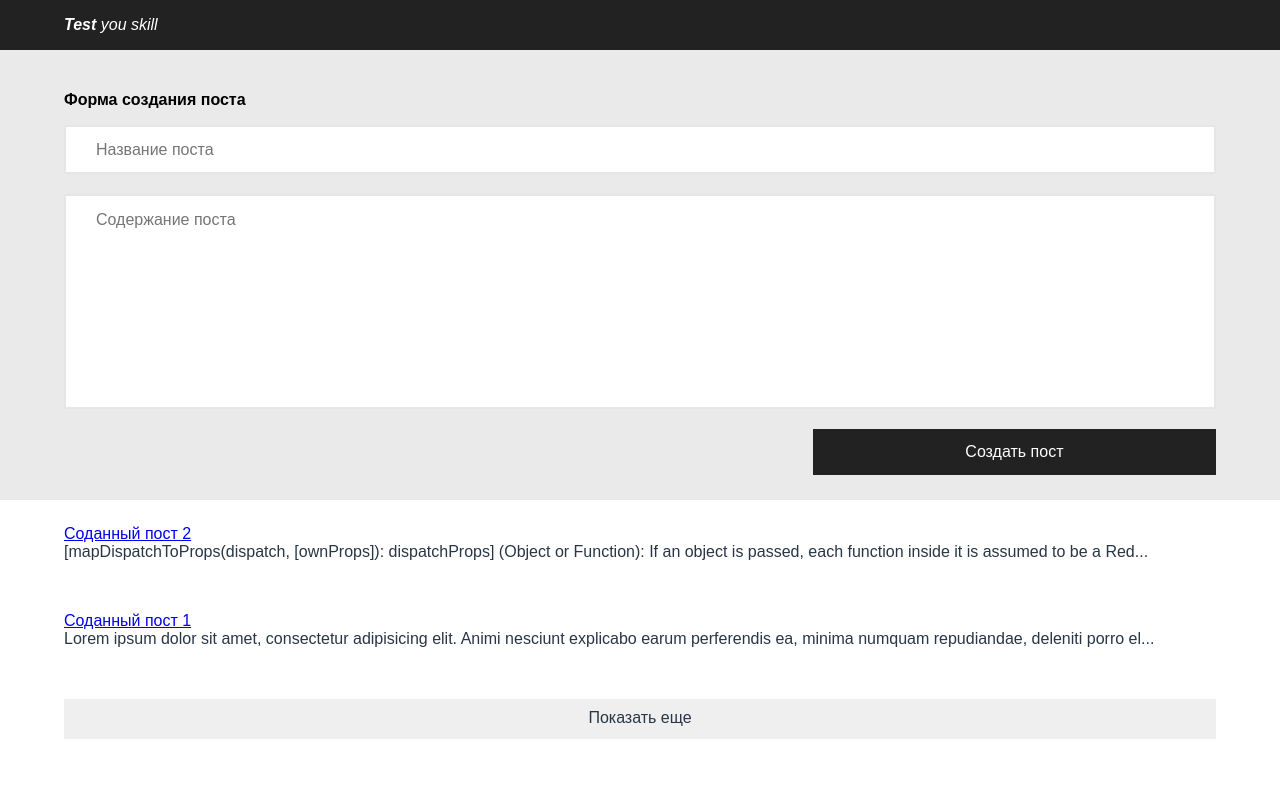
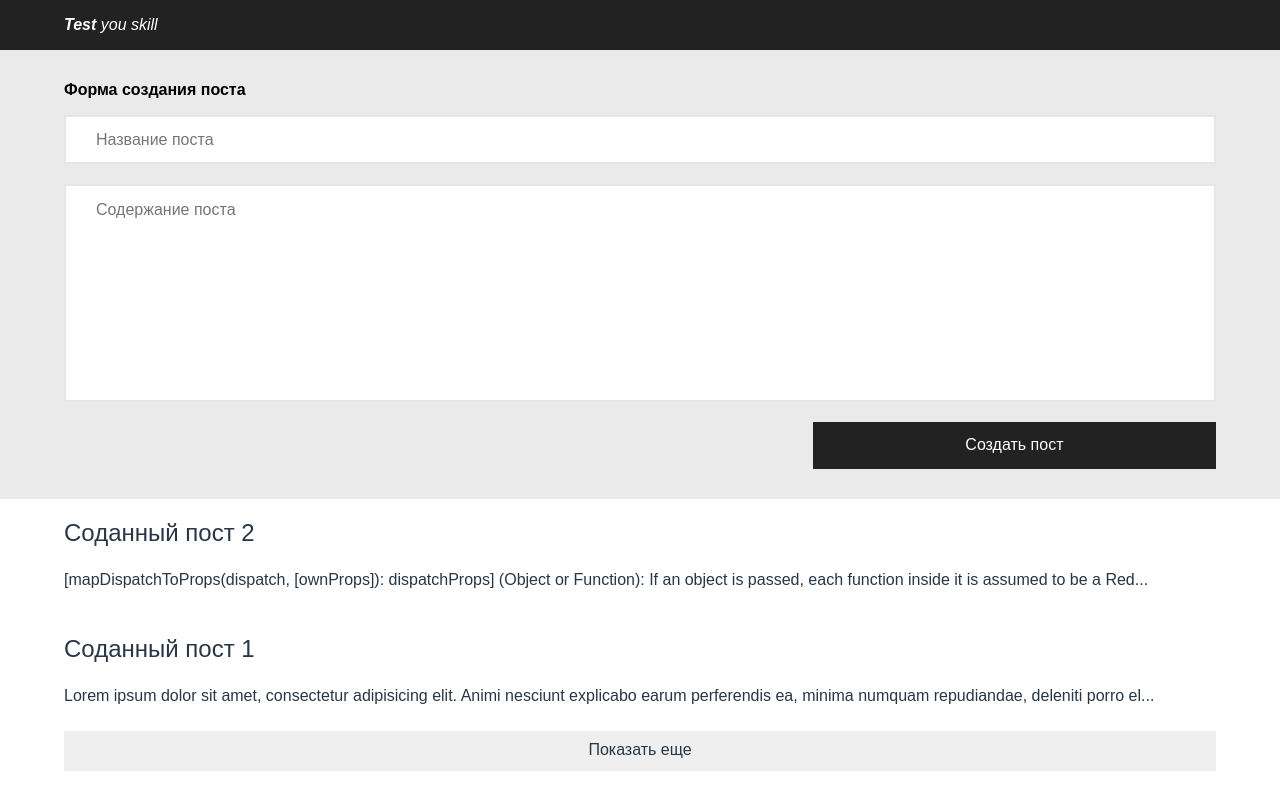
Before and after one commit to LKTN/Branch, a React app: page / in a window 1280 px wide. Built offline with nearby package versions, Linux system fonts and the light colour scheme.

Commit message:
Style of IndexWrapper is implemented

```diff
--- a/src/components/App.jsx
+++ b/src/components/App.jsx
@@ -2,17 +2,9 @@ import React from 'react';
 import { BrowserRouter, Route, Switch } from 'react-router-dom';
 import DetailView from './DetailView.jsx';
 import Header from './Header.jsx';
-import Form from './Form.jsx';
-import PostList from './PostList.jsx';
-import Filter from './Filter.jsx';
-
-
-const App2 = ({ match }) => (
-  <h1>Some text {match.params.id}</h1>
-);
+import IndexWrapper from './IndexWrapper.jsx';
 
 const FourOhFour = () => <h1>404</h1>;
-
 
 let App = () => {
   return (
@@ -21,7 +13,7 @@ let App = () => {
         <Header />
 
         <Switch>
-          <Route exact path='/' component={() => (<div><Form /><PostList /><Filter /></div>)} />
+          <Route exact path='/' component={IndexWrapper} />
           <Route path='/:id' component={DetailView} />
           <Route component={FourOhFour} />
         </Switch>
--- a/src/components/Filter.jsx
+++ b/src/components/Filter.jsx
@@ -4,7 +4,7 @@ import { toggleFilter } from '../actions/index.js'
 
 let Filter = (props) => {
   return (
-    <div className='filter' onClick={() => props.onFilterClick()}>
+    <div className={`filter ${props.className}`} onClick={() => props.onFilterClick()}>
       <span className='filter__text'>{props.showAll ? 'Скрыть' : 'Показать еще'}</span>
     </div>
   )
--- a/src/components/Filter.scss
+++ b/src/components/Filter.scss
@@ -4,8 +4,6 @@
   align-items: center;
   background-color: #efefef;
   cursor: pointer;
-  width: 90%;
-  margin: 25px 5%;
   height: 40px;
 
   &__text {
--- a/src/components/Form.jsx
+++ b/src/components/Form.jsx
@@ -5,8 +5,7 @@ import { addPost } from '../actions/index.js';
 class Form extends React.Component {
   render() {
     return (
-      <div className='form'>
-        <form className='form__fields'>
+      <form className={`form ${this.props.className}`}>
         <p className='form__header'>Форма создания поста</p>
         <input type='text' name='postName' className='form__postName' placeholder='Название поста' ref={ (topic) => {this.topic = topic} }/>
         <textarea rows="10" cols="45" name="postText" className='form__postText' placeholder='Содержание поста' ref={ (text) => {this.text = text} }></textarea>
@@ -27,7 +26,6 @@ class Form extends React.Component {
           this.text.value = '';
         }} />
       </form>
-      </div>
     )
   }
 }
--- a/src/components/Form.scss
+++ b/src/components/Form.scss
@@ -1,16 +1,6 @@
 .form {
   display: flex;
-  align-items: center;
-  height: 450px;
-  background-color: #eaeaea;
-
-  &__fields {
-    display: flex;
-    flex-direction: column;
-    height: 400px;
-    width: 90%;
-    margin: 0 5%;
-  }
+  flex-direction: column;
 
   &__header {
     font-weight: bold;
--- /dev/null
+++ b/src/components/IndexWrapper.jsx
@@ -0,0 +1,15 @@
+import React from 'react';
+import Form from './Form.jsx';
+import PostList from './PostList.jsx';
+import Filter from './Filter.jsx';
+
+
+let IndexWrapper = () => (
+  <div className='indexWrapper'>
+    <Form className='indexWrapper__form' />
+    <PostList />
+    <Filter className='indexWrapper__filter' />
+  </div>
+);
+
+export default IndexWrapper;
--- /dev/null
+++ b/src/components/IndexWrapper.scss
@@ -0,0 +1,13 @@
+.indexWrapper {
+
+  &__form {
+    width: 90%;
+    padding: 15px 5% 30px;
+    background-color: #eaeaea;
+  }
+
+  &__filter {
+    width: 90%;
+    margin: 0 5% 25px;
+  }
+}
--- a/src/components/Post.scss
+++ b/src/components/Post.scss
@@ -1,24 +1,27 @@
 .post {
-  padding: 25px 0;
   list-style-type: none;
   color: #283645;
 
-  &:hover {
-    background-color: #efefef;
-    cursor: pointer;
+  &__header {
+    display: block;
+    font-size: 1.5em;
+    padding: 20px 5% 0;
+    color: #283645;
+    text-decoration: none;
 
-    & .post__header {
+    &:hover {
       text-decoration: underline;
+      background-color: #efefef;
+
+      & ~ p {
+        background-color: #efefef;
+      }
     }
-  }
-
-  &__header {
-    width: 90%;
-    margin: 0 5% 25px;
   }
 
   &__text {
     width: 90%;
-    margin: 0 5%;
+    padding: 25px 5%;
+    margin: 0;
   }
 }
--- a/src/components/PostList.jsx
+++ b/src/components/PostList.jsx
@@ -1,17 +1,6 @@
 import React from 'react';
 import { connect } from 'react-redux';
 import Post from './Post.jsx';
-
-const mapStateToProps = state => {
-  switch(state.showAll) {
-    case true:
-      return state
-    case false:
-      return state
-    default:
-      return state
-  }
-}
 
 let postList = ({posts, showAll}) => {
     var listPosts = posts.map((post, ind) => (
@@ -26,7 +15,7 @@ let postList = ({posts, showAll}) => {
 }
 
 const PostList = connect(
-  mapStateToProps
+  state => state
 )(postList);
 
 export default PostList;
--- a/src/style.scss
+++ b/src/style.scss
@@ -1,4 +1,5 @@
 @import "libs/normalize";
+@import "components/IndexWrapper.scss";
 @import "components/Header.scss";
 @import "components/Form.scss";
 @import "components/Post.scss";
```
Also changed, not shown: src/dist/bundle.js. Lines whose indentation alone changed are shown as unchanged.
